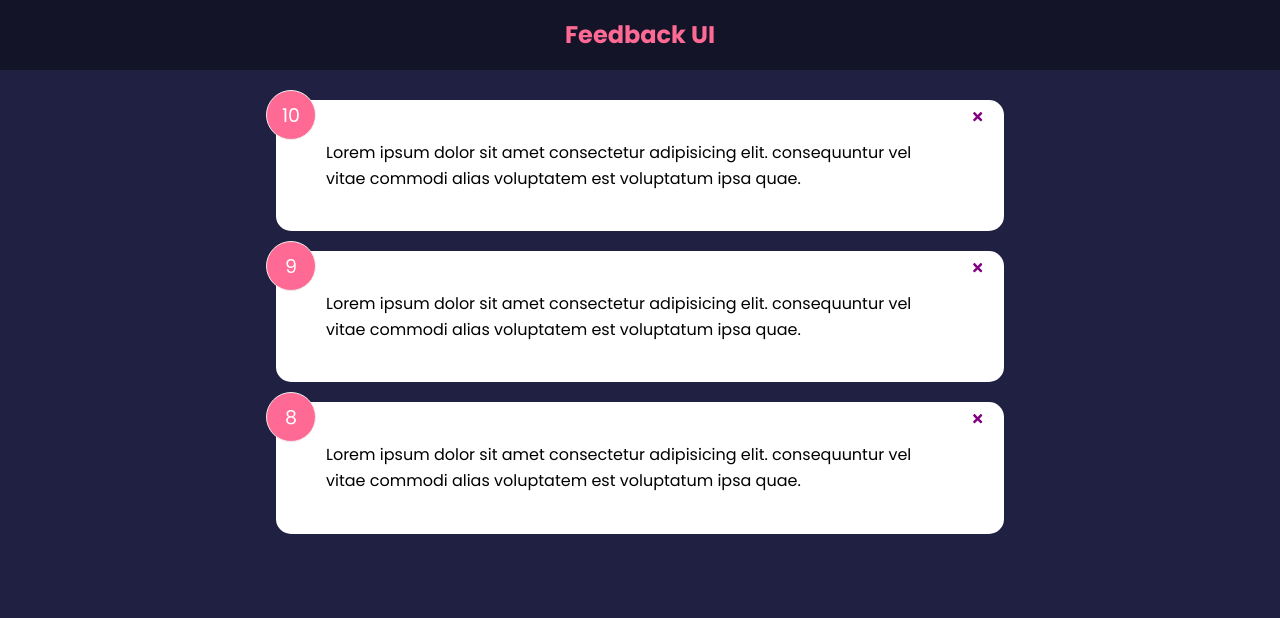
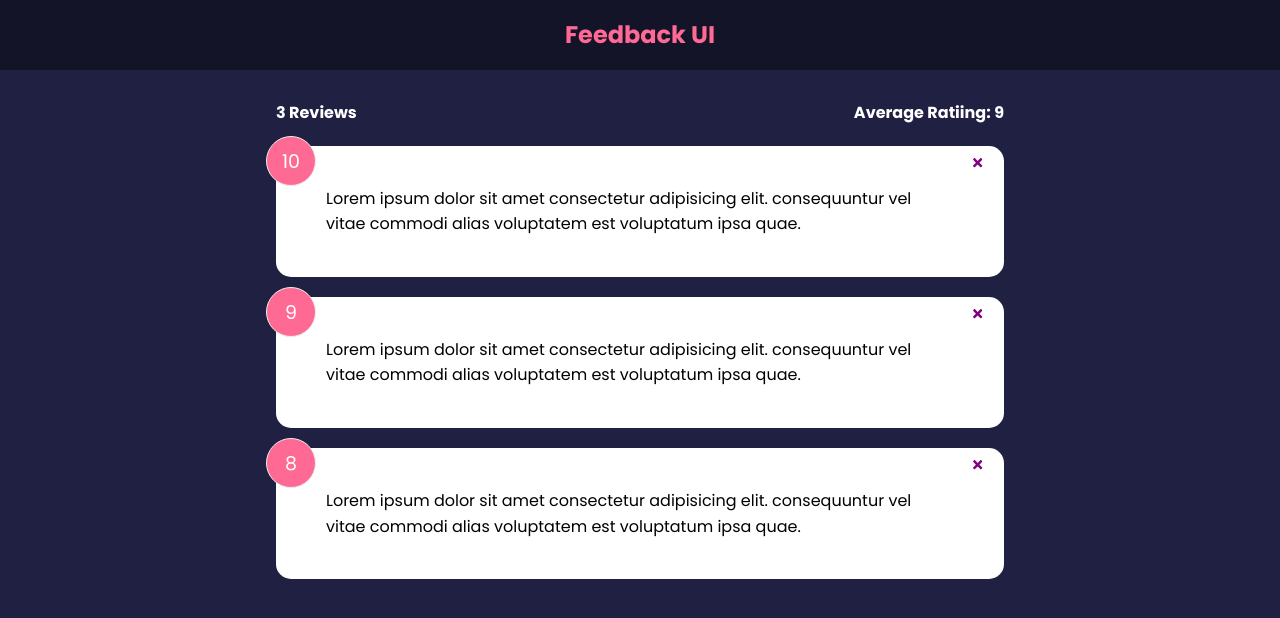
Before and after one commit to eamahma/feedback-app, a React (Create React App) app: page / in a window 1280 px wide. Shown: the top 618 px of the page. Built offline with nearby package versions, Linux system fonts and the light colour scheme.

Commit message:
Add FeedbackStats and average on rating

```diff
--- a/src/App.js
+++ b/src/App.js
@@ -1,6 +1,7 @@
 import Header from "./components/Header"
 import { useState } from "react"
 import FeedbackList from "./components/FeedbackList"
+import FeedbackStats from "./components/FeedbackStats"
 import FeedbackData from "./data/feedbackData"
 
 function App() {
@@ -16,6 +17,7 @@
     <>
       <Header />
       <div className='container'>
+        <FeedbackStats feedback={feedback}/>
         <FeedbackList feedback={feedback}
         handleDelete={deletFeedback}/>
       </div>
--- /dev/null
+++ b/src/components/FeedbackStats.jsx
@@ -0,0 +1,25 @@
+import PropTypes from 'prop-types'
+
+
+function FeedbackStats({feedback}) {
+  // Calculate ratings average
+  let average = feedback.reduce((acc, cur) => {
+    return acc + cur.rating
+  }, 0) / feedback.length
+
+//  console.log(average)
+average = average.toFixed(1).replace(/[.,]0$/, '')
+
+  return (
+    <div className="feedback-stats">
+      <h4>{feedback.length} Reviews</h4>
+      <h4>Average Ratiing: {isNaN(average) ? 0 : average}</h4>
+    </div>
+  )
+}
+
+FeedbackStats.propTypes = {
+  feedback: PropTypes.array.isRequired,
+}
+
+export default FeedbackStats
```
